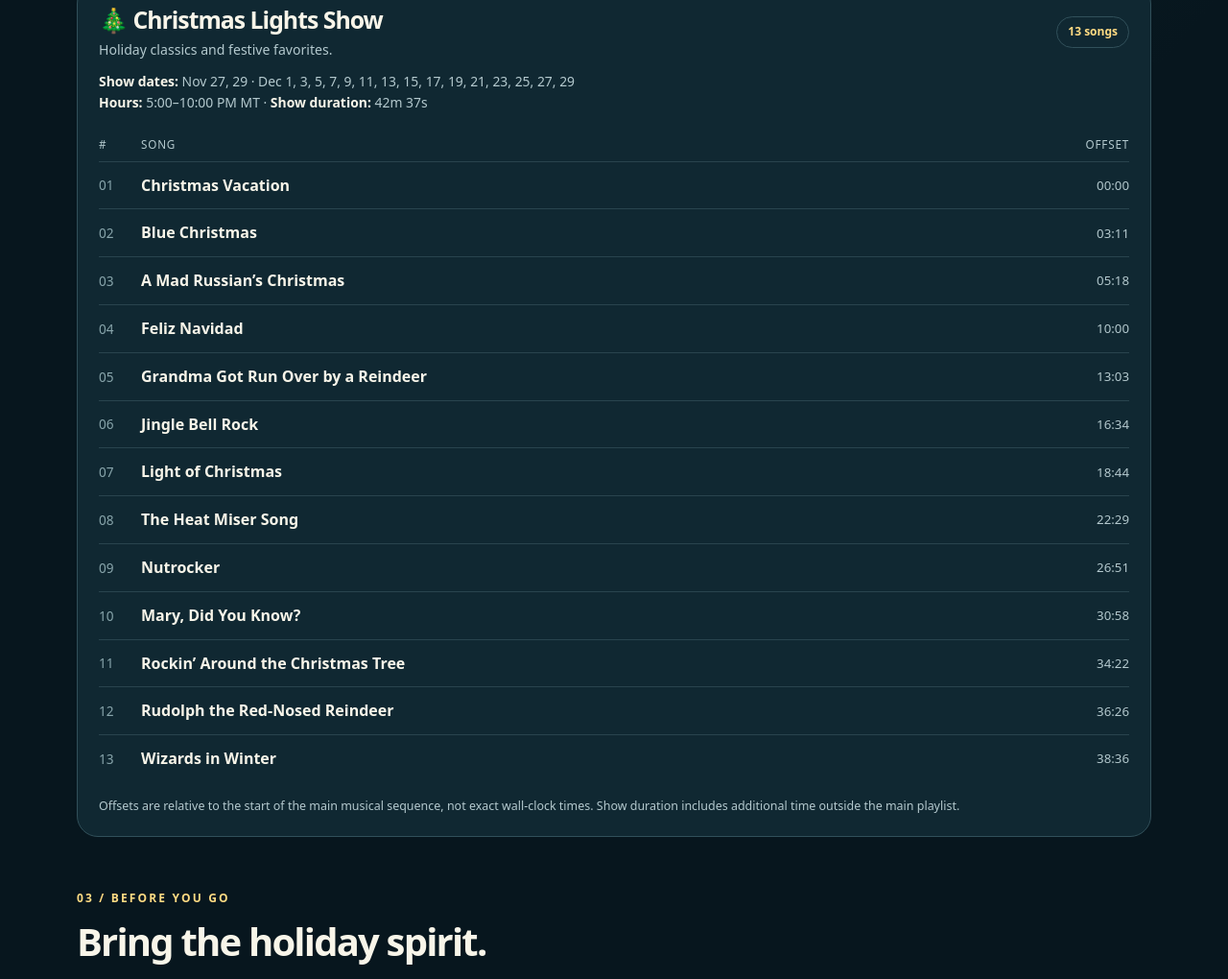
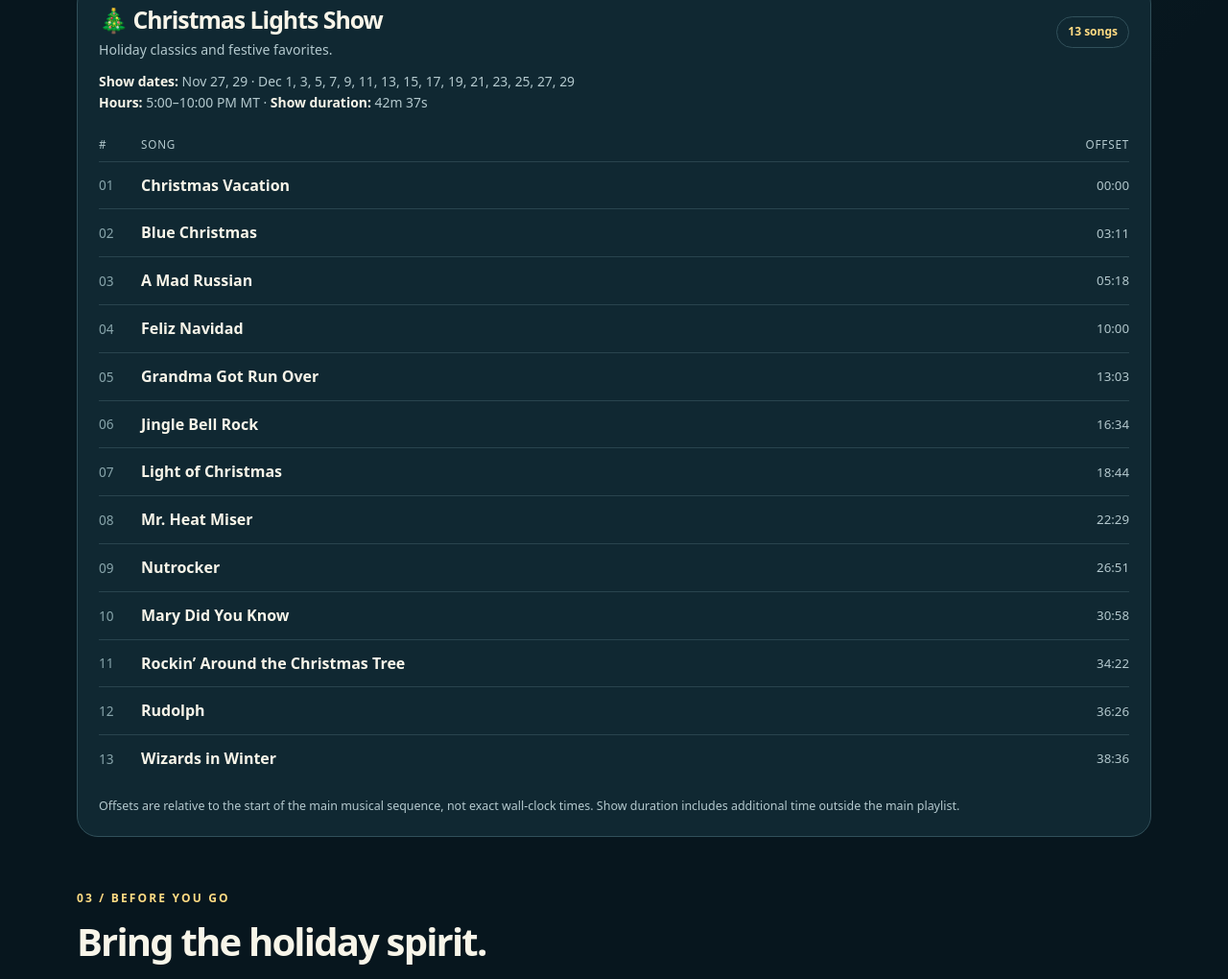
Before and after one commit to dwarre2-commits/hoyt-street-lights, a plain HTML site: page index.html in a window 1280 px wide. Shown: the part 1921-2941 px from the top of the page at 96% size. Drawn offline with Linux system fonts and the light colour scheme.

Commit message:
Add files via upload

```diff
--- a/index.html
+++ b/index.html
@@ -22,9 +22,9 @@
 <script>
 'use strict';
 const shows={
-christmas:{name:'Christmas Lights Show',symbol:'🎄',short:'XMAS',description:'Holiday classics and festive favorites.',duration:'42m 37s',dates:['2026-11-27','2026-11-29',...Array.from({length:15},(_,i)=>`2026-12-${String(1+i*2).padStart(2,'0')}`)],songs:[['Christmas Vacation','00:00'],['Blue Christmas','03:11'],['A Mad Russian’s Christmas','05:18'],['Feliz Navidad','10:00'],['Grandma Got Run Over by a Reindeer','13:03'],['Jingle Bell Rock','16:34'],['Light of Christmas','18:44'],['The Heat Miser Song','22:29'],['Nutrocker','26:51'],['Mary, Did You Know?','30:58'],['Rockin’ Around the Christmas Tree','34:22'],['Rudolph the Red-Nosed Reindeer','36:26'],['Wizards in Winter','38:36']]},
-nonchristmas:{name:'Non-Christmas Lights Show',symbol:'🎶',short:'POP',description:'High-energy hits, rock favorites and dance music.',duration:'43m 04s',dates:['2026-11-28','2026-11-30',...Array.from({length:11},(_,i)=>`2026-12-${String(2+i*2).padStart(2,'0')}`),'2026-12-26','2026-12-28','2026-12-30'],songs:[['God Bless the U.S.A.','00:00'],['My Songs Know What You Did in the Dark (Light Em Up)','03:16'],['Church Clap','06:23'],['All I Really Want for Christmas','09:40'],['CAN’T STOP THE FEELING!','12:32'],['Church Clap','16:29'],['Danger Zone','19:46'],['Happy','23:22'],['Enter Sandman','27:15'],['Thunderstruck','32:47'],['Uptown Funk','37:39']]},
-all:{name:'All Lights Show',symbol:'✨',short:'ALL',description:'A special extended mix of Christmas songs and popular hits.',duration:'1h 21m 29s',dates:['2026-12-24','2026-12-31','2027-01-01'],songs:[['God Bless the U.S.A.','00:00'],['Blue Christmas','03:16'],['Happy','05:23'],['Christmas Vacation','09:16'],['Danger Zone','12:27'],['CAN’T STOP THE FEELING!','16:03'],['All I Really Want for Christmas','20:01'],['Rudolph the Red-Nosed Reindeer','22:53'],['Light of Christmas','25:02'],['Uptown Funk','28:47'],['A Mad Russian’s Christmas','33:17'],['Thunderstruck','37:59'],['Feliz Navidad','42:52'],['Enter Sandman','45:54'],['Grandma Got Run Over by a Reindeer','51:26'],['Jingle Bell Rock','54:57'],['Mary, Did You Know?','57:07'],['My Songs Know What You Did in the Dark (Light Em Up)','1:00:31'],['The Heat Miser Song','1:03:38'],['Church Clap','1:08:00'],['Nutrocker','1:11:17'],['Rockin’ Around the Christmas Tree','1:15:24'],['Wizards in Winter','1:17:28']]}
+christmas:{name:'Christmas Lights Show',symbol:'🎄',short:'XMAS',description:'Holiday classics and festive favorites.',duration:'42m 37s',dates:['2026-11-27','2026-11-29',...Array.from({length:15},(_,i)=>`2026-12-${String(1+i*2).padStart(2,'0')}`)],songs:[['Christmas Vacation','00:00'],['Blue Christmas','03:11'],['A Mad Russian','05:18'],['Feliz Navidad','10:00'],['Grandma Got Run Over','13:03'],['Jingle Bell Rock','16:34'],['Light of Christmas','18:44'],['Mr. Heat Miser','22:29'],['Nutrocker','26:51'],['Mary Did You Know','30:58'],['Rockin’ Around the Christmas Tree','34:22'],['Rudolph','36:26'],['Wizards in Winter','38:36']]},
+nonchristmas:{name:'Non-Christmas Lights Show',symbol:'🎶',short:'POP',description:'High-energy hits, rock favorites and dance music.',duration:'43m 04s',dates:['2026-11-28','2026-11-30',...Array.from({length:11},(_,i)=>`2026-12-${String(2+i*2).padStart(2,'0')}`),'2026-12-26','2026-12-28','2026-12-30'],songs:[['God Bless the USA','00:00'],['Light Em Up – Fall Out Boy','03:16'],['Church Clap','06:23'],['All I Really Want for Christmas','09:40'],['Can’t Stop the Feeling','12:32'],['Church Clap','16:29'],['Danger Zone','19:46'],['Happy (Minion Dancing)','23:22'],['Sandman','27:15'],['Thunderstruck','32:47'],['Uptown Funk','37:39']]},
+all:{name:'All Lights Show',symbol:'✨',short:'ALL',description:'A special extended mix of Christmas songs and popular hits.',duration:'1h 21m 29s',dates:['2026-12-24','2026-12-31','2027-01-01'],songs:[['God Bless the USA','00:00'],['Blue Christmas','03:16'],['Happy (Minion Dancing)','05:23'],['Christmas Vacation','09:16'],['Danger Zone','12:27'],['Can’t Stop the Feeling','16:03'],['All I Really Want for Christmas','20:01'],['Rudolph','22:53'],['Light of Christmas','25:02'],['Uptown Funk','28:47'],['A Mad Russian','33:17'],['Thunderstruck','37:59'],['Feliz Navidad','42:52'],['Sandman','45:54'],['Grandma Got Run Over','51:26'],['Jingle Bell Rock','54:57'],['Mary Did You Know','57:07'],['Light Em Up – Fall Out Boy','1:00:31'],['Mr. Heat Miser','1:03:38'],['Church Clap','1:08:00'],['Nutrocker','1:11:17'],['Rockin’ Around the Christmas Tree','1:15:24'],['Wizards in Winter','1:17:28']]}
 };
 const schedule={}; for(const [key,s] of Object.entries(shows))for(const d of s.dates)schedule[d]=key;
 const keys=Object.keys(schedule).sort();
```
